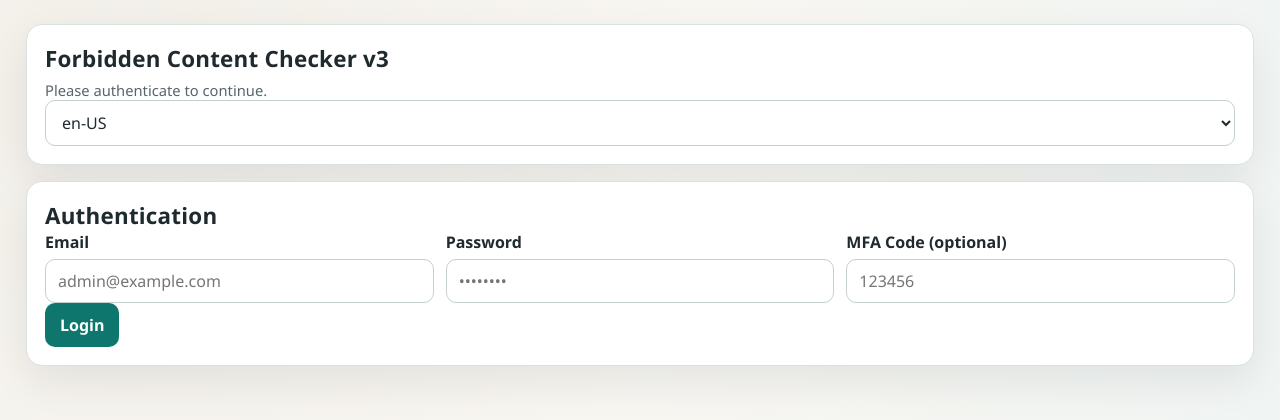
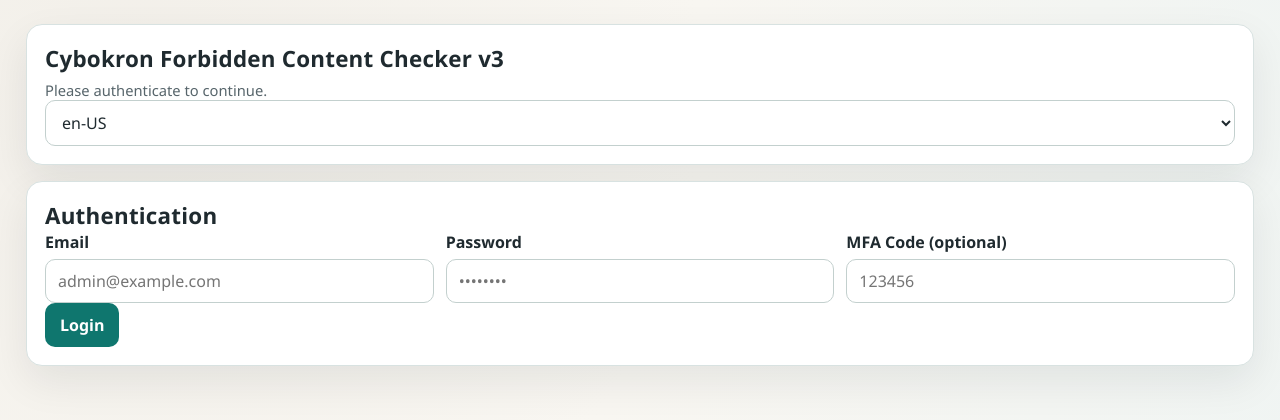
Before and after one commit to ercanatay/Forbidden-Content-Checker, a PHP site: page / in a window 1280 px wide. Shown: the top 420 px of the page. Run offline with PHP 8.4, Linux system fonts and the light colour scheme.

Commit message:
chore: rebrand to cybokron and release v3.2.2

```diff
--- a/composer.json
+++ b/composer.json
@@ -1,6 +1,6 @@
 {
-  "name": "ercanatay/forbidden-content-checker",
-  "description": "Forbidden Content Checker v3",
+  "name": "ercanatay/cybokron-forbidden-content-checker",
+  "description": "Cybokron Forbidden Content Checker v3",
   "type": "project",
   "license": "MIT",
   "require": {
--- a/docker-compose.yml
+++ b/docker-compose.yml
@@ -1,7 +1,7 @@
 services:
   app:
     build: .
-    container_name: forbidden-content-checker
+    container_name: cybokron-forbidden-content-checker
     ports:
       - "8080:80"
     environment:
--- a/locales/de-DE.json
+++ b/locales/de-DE.json
@@ -1,5 +1,5 @@
 {
-    "app.title": "Forbidden-Content-Checker v3",
+    "app.title": "Cybokron Forbidden Content Checker v3",
     "app.subtitle": "WordPress-zentriertes Scannen mit Mehrsprachigkeit, Queue und sicheren Exporten.",
     "auth.required": "Bitte melden Sie sich an.",
     "auth.title": "Authentifizierung",
--- a/locales/en-US.json
+++ b/locales/en-US.json
@@ -1,5 +1,5 @@
 {
-    "app.title": "Forbidden Content Checker v3",
+    "app.title": "Cybokron Forbidden Content Checker v3",
     "app.subtitle": "WordPress-first scanning with multilingual UI, queueing, and secure exports.",
     "auth.required": "Please authenticate to continue.",
     "auth.title": "Authentication",
--- a/src/Config.php
+++ b/src/Config.php
@@ -28,7 +28,7 @@ final class Config
         }
 
         return [
-            'app_name' => getenv('FCC_APP_NAME') ?: 'Forbidden Content Checker v3',
+            'app_name' => getenv('FCC_APP_NAME') ?: 'Cybokron Forbidden Content Checker v3',
             'app_env' => getenv('FCC_APP_ENV') ?: 'production',
             'app_debug' => filter_var(getenv('FCC_APP_DEBUG') ?: '0', FILTER_VALIDATE_BOOL),
             'app_secret' => getenv('FCC_APP_SECRET') ?: 'change-me-in-production',
@@ -52,7 +52,7 @@ final class Config
             'worker_stale_after_sec' => (int) (getenv('FCC_WORKER_STALE_AFTER_SEC') ?: 120),
             'compat_legacy_enabled' => filter_var(getenv('FCC_COMPAT_LEGACY_ENABLED') ?: '1', FILTER_VALIDATE_BOOL),
             'update_enabled' => filter_var(getenv('FCC_UPDATE_ENABLED') ?: '1', FILTER_VALIDATE_BOOL),
-            'update_repo' => getenv('FCC_UPDATE_REPO') ?: 'ercanatay/Forbidden-Content-Checker',
+            'update_repo' => getenv('FCC_UPDATE_REPO') ?: 'ercanatay/cybokron-forbidden-content-checker',
             'update_remote' => getenv('FCC_UPDATE_REMOTE') ?: 'origin',
             'update_branch' => getenv('FCC_UPDATE_BRANCH') ?: 'main',
             'update_check_interval_sec' => (int) (getenv('FCC_UPDATE_CHECK_INTERVAL_SEC') ?: 21600),
--- a/src/Domain/Scan/Scanner.php
+++ b/src/Domain/Scan/Scanner.php
@@ -534,7 +534,7 @@ final class Scanner
             CURLOPT_FOLLOWLOCATION => false, // SECURITY: Disable auto-follow to prevent SSRF bypass
             CURLOPT_TIMEOUT => $this->timeout,
             CURLOPT_CONNECTTIMEOUT => min(8, $this->timeout),
-            CURLOPT_USERAGENT => 'ForbiddenContentChecker/3.0',
+            CURLOPT_USERAGENT => 'CybokronForbiddenContentChecker/3.0',
             CURLOPT_FAILONERROR => false,
             CURLOPT_SSL_VERIFYPEER => true,
             CURLOPT_SSL_VERIFYHOST => 2,
--- a/src/Domain/Scan/SitemapDiscovery.php
+++ b/src/Domain/Scan/SitemapDiscovery.php
@@ -133,7 +133,7 @@ final class SitemapDiscovery
             CURLOPT_FOLLOWLOCATION => false,
             CURLOPT_TIMEOUT => $this->timeout,
             CURLOPT_CONNECTTIMEOUT => min(8, $this->timeout),
-            CURLOPT_USERAGENT => 'ForbiddenContentChecker/3.2 SitemapDiscovery',
+            CURLOPT_USERAGENT => 'CybokronForbiddenContentChecker/3.2 SitemapDiscovery',
             CURLOPT_SSL_VERIFYPEER => true,
             CURLOPT_SSL_VERIFYHOST => 2,
             CURLOPT_RESOLVE => [sprintf('%s:%d:%s', $resolved['host'], $resolved['port'], $resolved['ip'])],
--- a/src/Domain/Update/UpdateApplier.php
+++ b/src/Domain/Update/UpdateApplier.php
@@ -393,7 +393,7 @@ final class UpdateApplier
 
         $headers = [
             'Accept: application/octet-stream',
-            'User-Agent: ForbiddenContentChecker-Updater/1.0',
+            'User-Agent: CybokronForbiddenContentChecker-Updater/1.0',
         ];
         if ($this->githubToken !== null && $this->githubToken !== '') {
             $headers[] = 'Authorization: Bearer ' . $this->githubToken;
--- a/src/Http/Controllers/UiController.php
+++ b/src/Http/Controllers/UiController.php
@@ -32,7 +32,7 @@ final class UiController extends ApiController
 <head>
   <meta charset="utf-8">
   <meta name="viewport" content="width=device-width, initial-scale=1">
-  <title>Forbidden Content Checker v3</title>
+  <title>Cybokron Forbidden Content Checker v3</title>
   <link rel="stylesheet" href="/assets/app.css">
 </head>
 <body>
--- a/src/Infrastructure/Export/ReportExporter.php
+++ b/src/Infrastructure/Export/ReportExporter.php
@@ -193,7 +193,7 @@ final class ReportExporter
         $signature = hash_hmac('sha256', json_encode($summary, JSON_UNESCAPED_UNICODE | JSON_UNESCAPED_SLASHES), $this->appSecret);
 
         $lines = [
-            'Forbidden Content Checker v3 - Signed Report',
+            'Cybokron Forbidden Content Checker v3 - Signed Report',
             'Scan Job ID: ' . $scanJobId,
             'Status: ' . ($summary['status'] ?? 'unknown'),
             'Targets: ' . (string) $summary['targets'],
--- a/src/Infrastructure/Notification/NotificationService.php
+++ b/src/Infrastructure/Notification/NotificationService.php
@@ -97,7 +97,7 @@ final class NotificationService
             return;
         }
 
-        $subject = 'Forbidden Content Checker - Scan Completed #' . $scanJobId;
+        $subject = 'Cybokron Forbidden Content Checker - Scan Completed #' . $scanJobId;
         $body = "Scan #{$scanJobId} completed.\n\n" . json_encode($payload, JSON_PRETTY_PRINT | JSON_UNESCAPED_UNICODE | JSON_UNESCAPED_SLASHES);
 
         foreach ($subscribers as $row) {
--- a/src/Infrastructure/Update/GitHubReleaseClient.php
+++ b/src/Infrastructure/Update/GitHubReleaseClient.php
@@ -48,7 +48,7 @@ final class GitHubReleaseClient implements ReleaseClientInterface
 
         $headers = [
             'Accept: application/vnd.github+json',
-            'User-Agent: ForbiddenContentChecker-Updater/1.0',
+            'User-Agent: CybokronForbiddenContentChecker-Updater/1.0',
         ];
 
         if ($this->githubToken !== null && $this->githubToken !== '') {
```
Also changed, not shown: tests/UpdateApplierTest.php (+2 -2 lines), CHANGELOG.md, README.md, public/assets/app.js, 3 other files.
